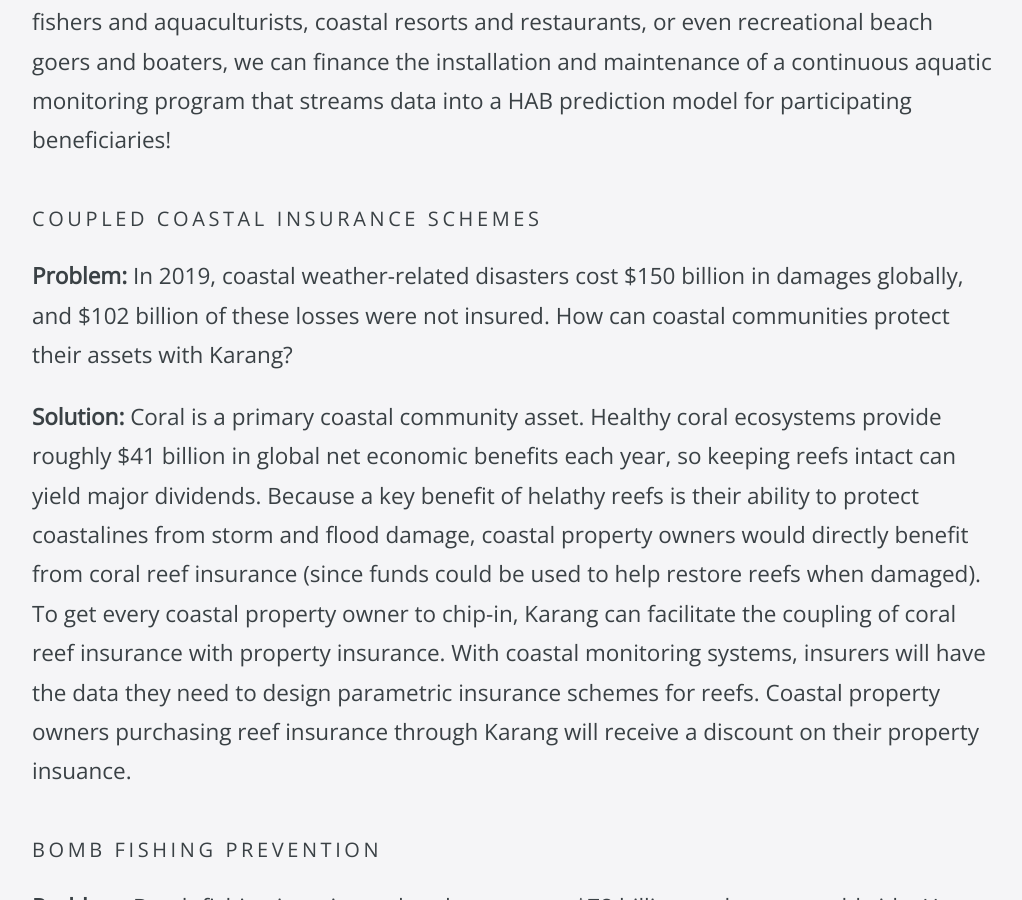
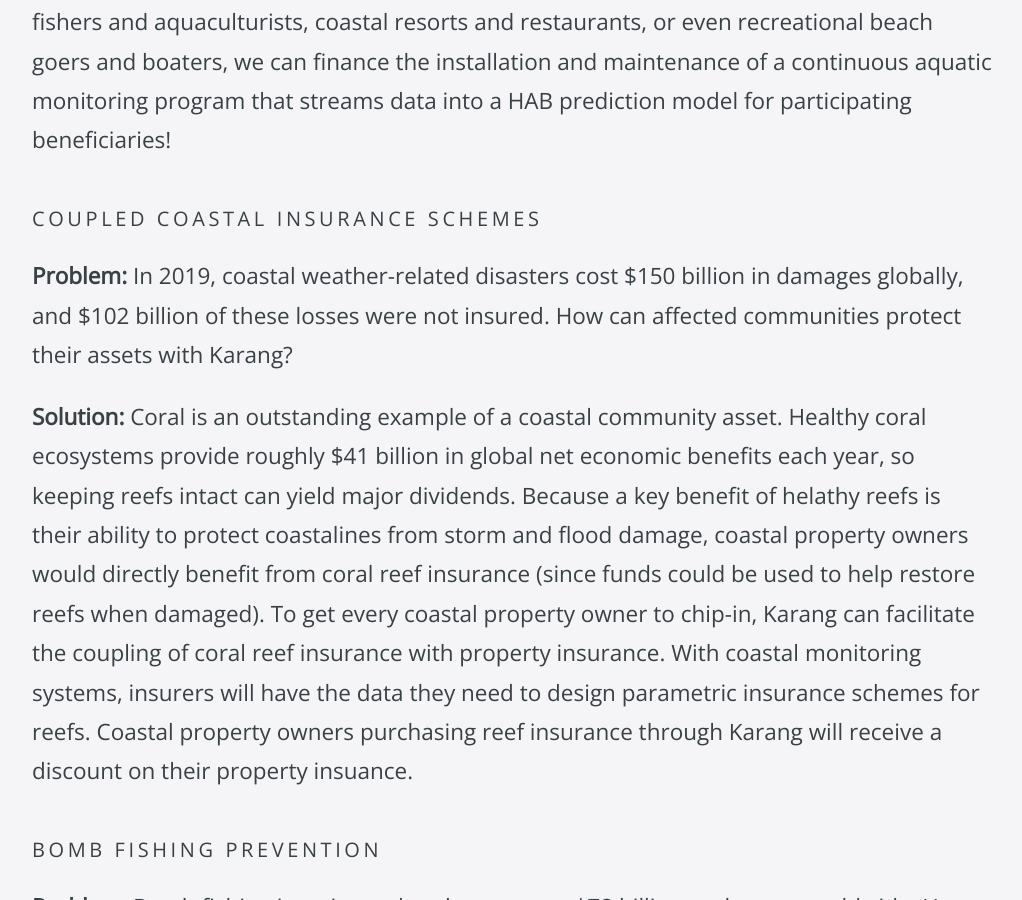
Before and after one commit to SSOATeam/website, a Jekyll site: the page built from use-cases/index.html, in a window 1280 px wide and 900 px high, scrolled down 1105 px. Shown: the whole window, without its empty margins (128-1150 px from the left). Built offline with Jekyll 4.4.1, drawn with Linux system fonts in a browser that asks for light colours; nearby versions of some CDN libraries.

Commit message:
Update text.

```diff
--- a/use-cases/index.html
+++ b/use-cases/index.html
@@ -20,14 +20,14 @@
 
 <h5 id="coupled-coastal-insurance-schemes">Coupled Coastal Insurance Schemes</h5>
 <p><strong>Problem:</strong> In 2019, coastal weather-related disasters cost $150 billion in damages globally, and $102 billion of these losses were not insured.
-	How can coastal communities protect their assets with Karang?
+	How can affected communities protect their assets with Karang?
 </p>
-<p><strong>Solution:</strong> Coral is a primary coastal community asset. Healthy coral ecosystems provide roughly $41 billion in global net economic benefits
-	each year, so keeping reefs intact can yield major dividends. Because a key benefit of helathy reefs is their ability to protect coastalines from storm
-	and flood damage, coastal property owners would directly benefit from coral reef insurance (since funds could be used to help restore reefs when damaged).
-	To get every coastal property owner to chip-in, Karang can facilitate the coupling of coral reef insurance with property insurance. With coastal
-	monitoring systems, insurers will have the data they need to design parametric insurance schemes for reefs. Coastal property owners purchasing reef
-	insurance through Karang will receive a discount on their property insuance.
+<p><strong>Solution:</strong> Coral is an outstanding example of a coastal community asset. Healthy coral ecosystems provide roughly $41 billion in global net economic
+	benefits each year, so keeping reefs intact can yield major dividends. Because a key benefit of helathy reefs is their ability to protect coastalines
+	from storm and flood damage, coastal property owners would directly benefit from coral reef insurance (since funds could be used to help restore reefs
+	when damaged). To get every coastal property owner to chip-in, Karang can facilitate the coupling of coral reef insurance with property insurance.
+	With coastal monitoring systems, insurers will have the data they need to design parametric insurance schemes for reefs. Coastal property owners
+	purchasing reef insurance through Karang will receive a discount on their property insuance.
 </p>
 
 <h5 id="bomb-fishing-prevention">Bomb Fishing Prevention</h5>
```
